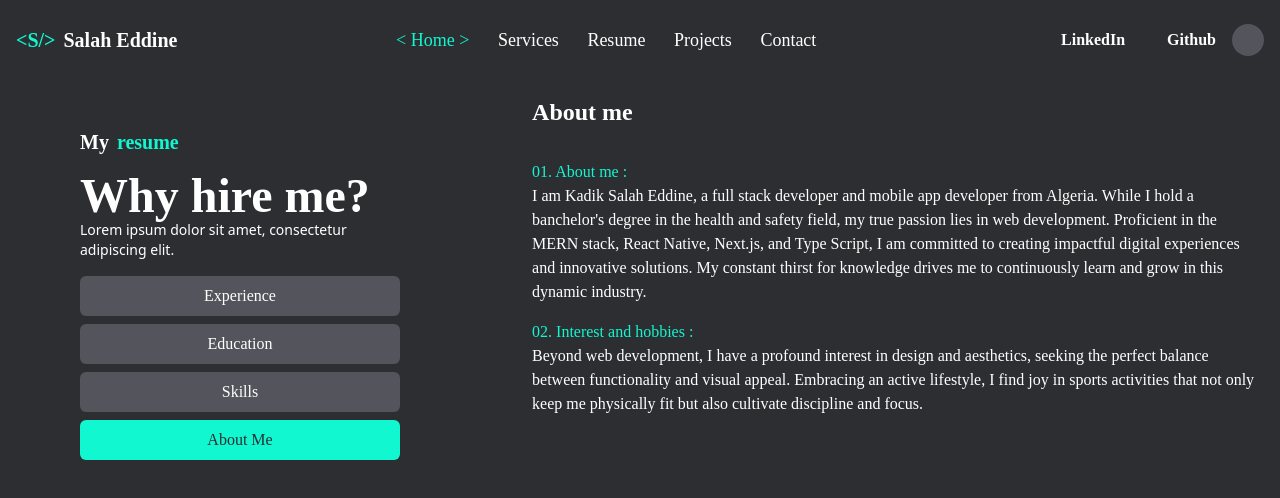
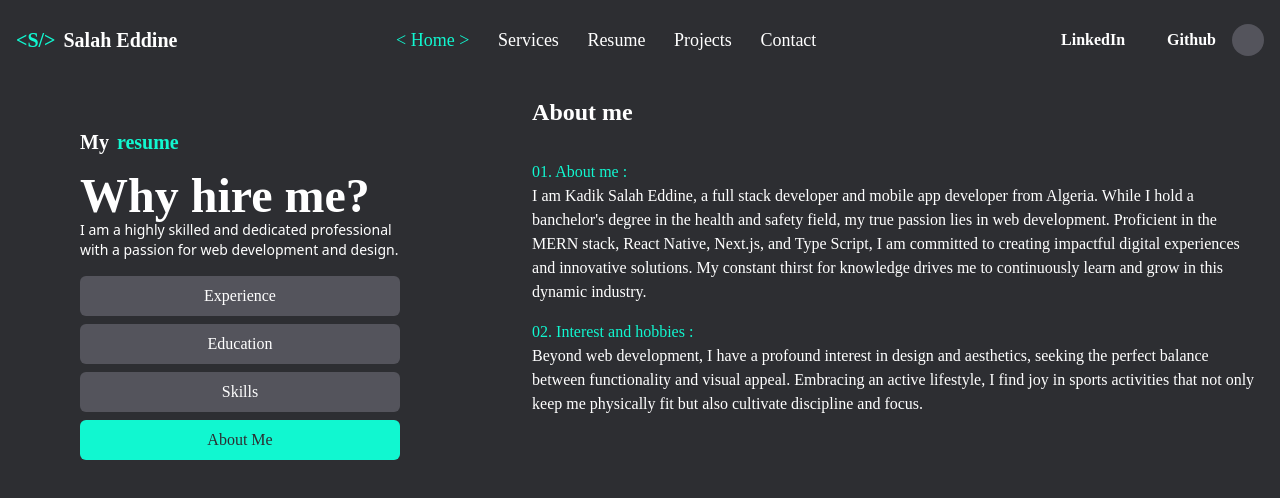
Before and after one commit to kadik23/portfolio, a Next.js app: page /resume/aboutme in a window 1280 px wide. Shown: the top 498 px of the page. Built offline with nearby package versions, Linux system fonts and the light colour scheme; some icons are missing.

Commit message:
Fixed some issues

```diff
--- a/src/app/resume/aboutme/page.tsx
+++ b/src/app/resume/aboutme/page.tsx
@@ -8,7 +8,7 @@ import { useRef } from "react";
 //     title: "aboutme"
 // };
 
-export default function aboutMepage(){
+export default function AboutMepage(){
     const ref = useRef(null);
     const isInView = useInView(ref, { once: true });
 
--- a/src/app/resume/template.tsx
+++ b/src/app/resume/template.tsx
@@ -55,7 +55,7 @@ export default function RootLayout({
                     </div>
                     <div className="w-[20rem]">
                         <div className="inika-bold text-2xl lg:text-5xl text-nowrap">Why hire me?</div>
-                        <div className="text-sm">Lorem ipsum dolor sit amet, consectetur adipiscing elit. </div>
+                        <div className="text-sm">I am a highly skilled and dedicated professional with a passion for web development and design.</div>
                     </div>
                 </motion.div>
                 <div className="w-[20rem] mx-4 mt-4 mb-8 flex flex-col gap-2">
```
